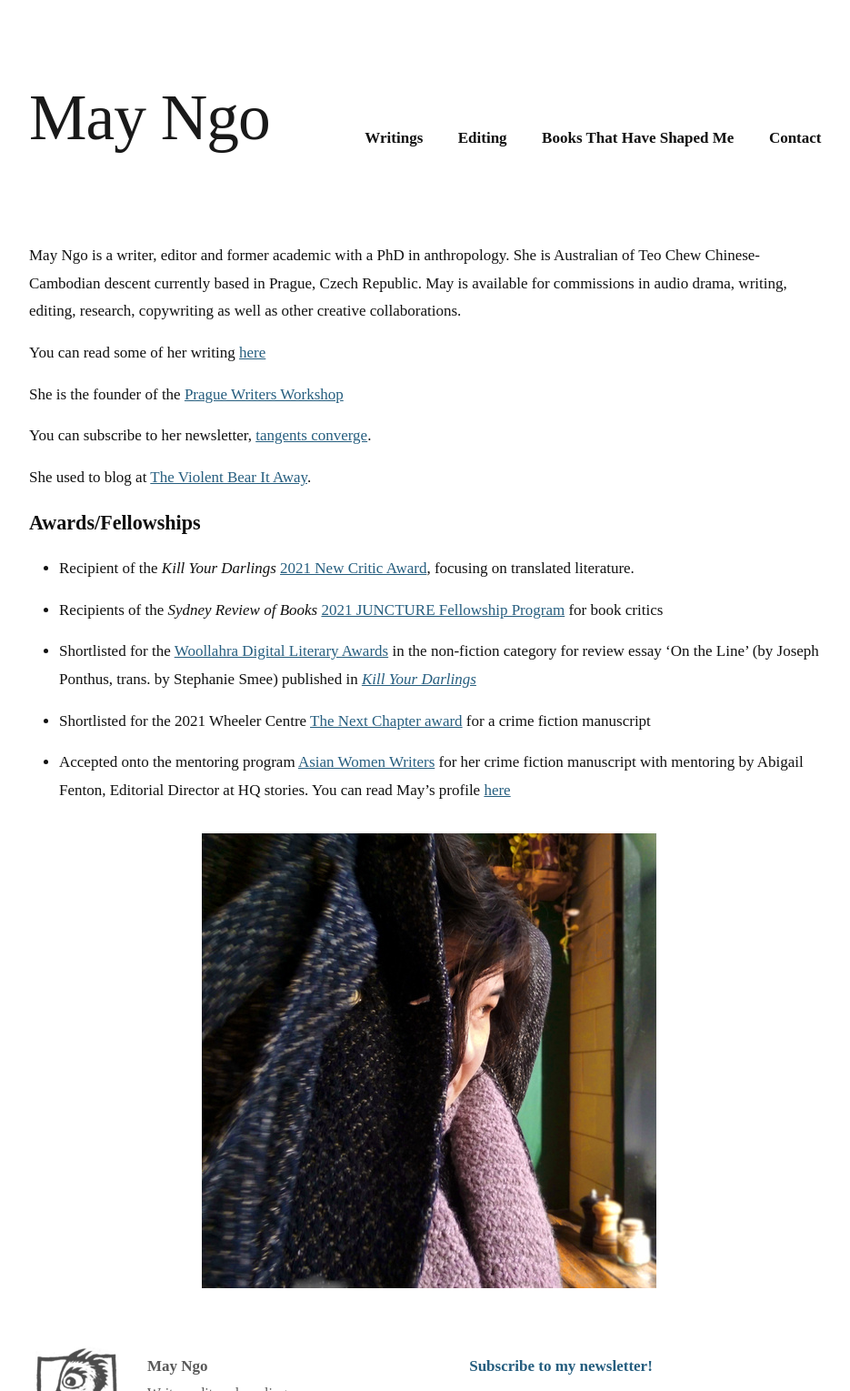
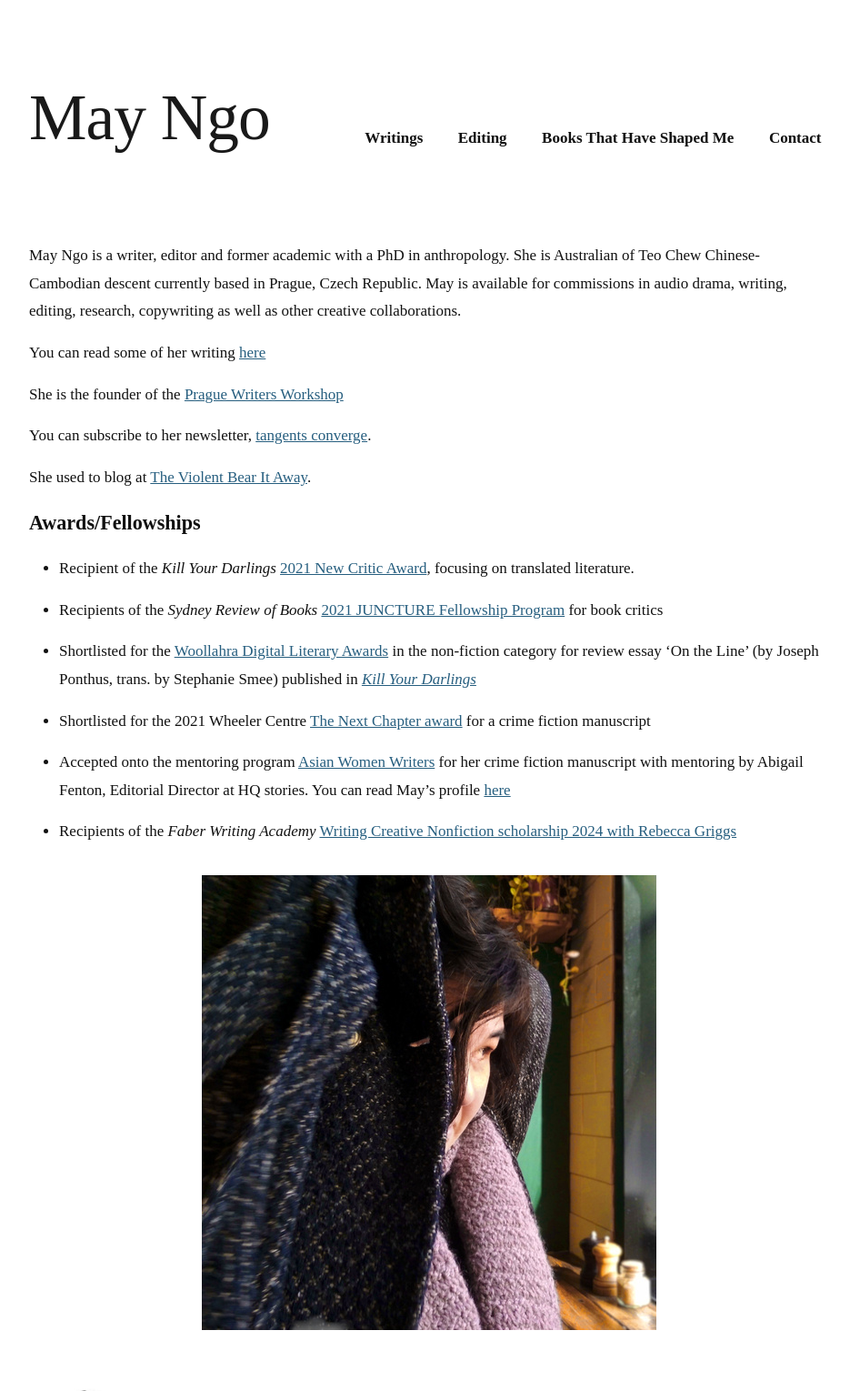
Before and after one commit to mayngo-net/mayngo-net.github.io, a Jekyll site: the page built from index.markdown, in a window 1280 px wide, cut to the strip 0-1529 px from the top of the page. Shown: the whole strip at 91% size, without its empty margins (168-1103 px from the left). Built offline with Jekyll 4.4.1, drawn with Linux system fonts in a browser that asks for light colours; some web fonts are replaced.

Commit message:
Update index.markdown

```diff
--- a/index.markdown
+++ b/index.markdown
@@ -25,5 +25,7 @@ She used to blog at [The Violent Bear It Away](https://theviolentbearitaway1.wor
 
 - Accepted onto the mentoring program [Asian Women Writers](https://www.asianwomenwriters.org) for her crime fiction manuscript with mentoring by Abigail Fenton, Editorial Director at HQ stories. You can read May's profile [here](https://www.asianwomenwriters.org/may-ngo/)
 
+- Recipients of the _Faber Writing Academy_ [Writing Creative Nonfiction scholarship 2024 with Rebecca Griggs](https://https://faberwritingacademy.com.au/2023/12/12/announcing-the-recipients-of-the-2024-faber-writing-scholarships/)
+
 
 ![May](/assets/may.jpg)
```
